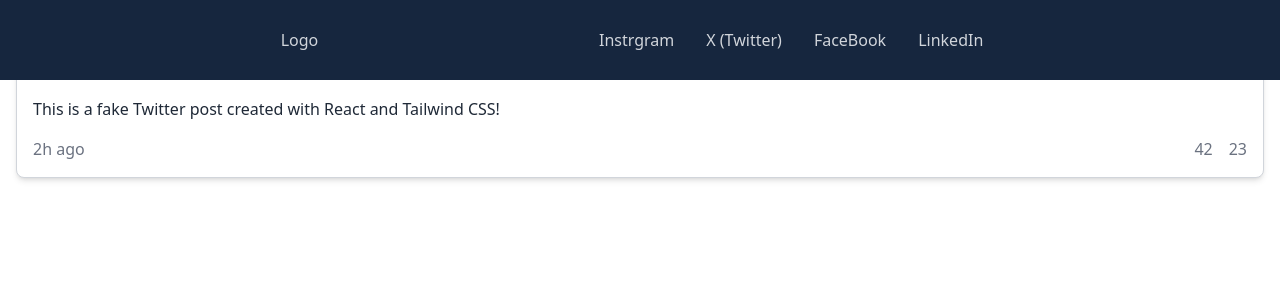
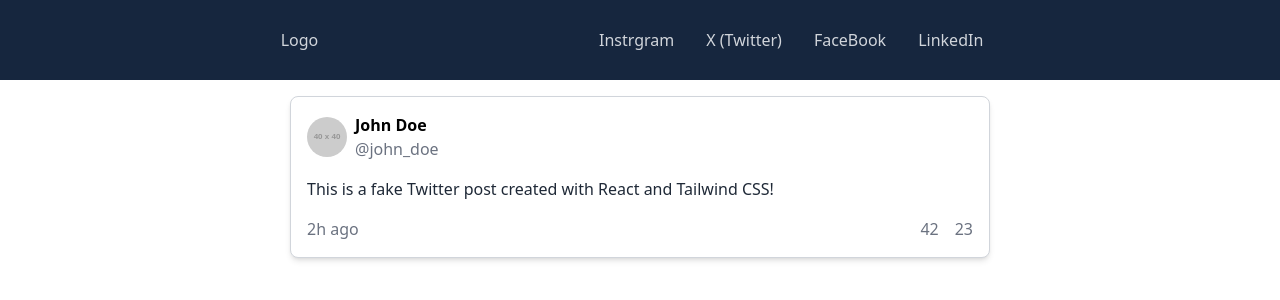
Before and after one commit to Rsingh1996/social-media-fakepost, a React (Vite) app: page / in a window 1280 px wide. Shown: the top 300 px of the page. Built offline with nearby package versions, Linux system fonts and the light colour scheme.

Commit message:
styled post and navbar

```diff
--- a/src/component/Home.jsx
+++ b/src/component/Home.jsx
@@ -4,7 +4,7 @@ import Twitter from "./Twitter";
 
 export const Home = () => {
   return (
-    <div className="w-full h-screen ">
+    <div className=" ">
       <Navbar />
       <Twitter />
     </div>
--- a/src/component/Navbar.jsx
+++ b/src/component/Navbar.jsx
@@ -2,7 +2,7 @@ import React from "react";
 
 const Navbar = () => {
   return (
-    <div className=" fixed w-full h-[80px] flex justify-evenly items-center px-4 bg-[#16263e] text-gray-300 ">
+    <div className="w-full h-[80px] flex justify-evenly items-center px-4 bg-[#16263e] text-gray-300 ">
       <div>Logo</div>
       <ul className=" flex justify-evenly ">
         <li>Instrgram</li>
--- a/src/component/Twitter.jsx
+++ b/src/component/Twitter.jsx
@@ -3,7 +3,7 @@ import TwitterPost from "./TwitterPost";
 
 const Twitter = () => {
   return (
-    <div className="container mx-auto p-4">
+    <div className="container flex items-center justify-center mx-auto p-4">
       <TwitterPost
         username="John Doe"
         handle="john_doe"
--- a/src/component/TwitterPost.jsx
+++ b/src/component/TwitterPost.jsx
@@ -9,7 +9,7 @@ const TwitterPost = ({
   retweets,
 }) => {
   return (
-    <div className="bg-white border border-gray-300 rounded-lg p-4 mb-4 shadow-md">
+    <div className="w-[700px] bg-white border border-gray-300 rounded-lg p-4 mb-4 shadow-md">
       <div className="flex items-center mb-4">
         <img
           src="https://via.placeholder.com/40"
```
